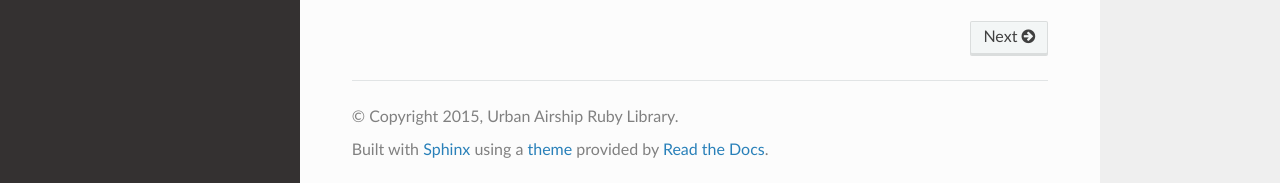
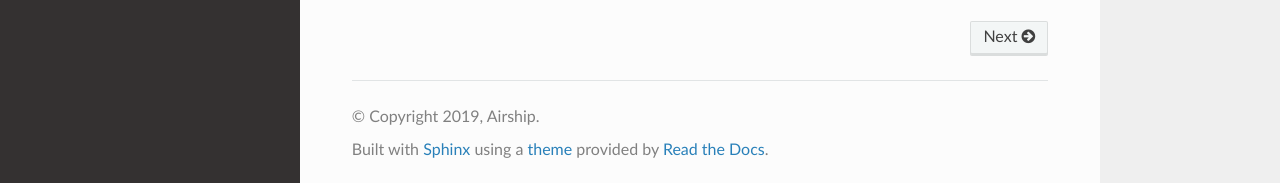
Before and after one commit to urbanairship/ruby-library, a Sphinx documentation site: the page built from docs/index.rst, in a window 1280 px wide and 900 px high, scrolled down 2599 px. Shown: the part 714-897 px from the top of the window. Built offline with Sphinx 7.4.7 and the Read the Docs theme 2.0.0, drawn with Linux system fonts in a browser that asks for light colours; the version number could not be read and is left out; cross-references to code outside the pages are shown as plain code.

Commit message:
render date automatically

```diff
--- a/docs/conf.py
+++ b/docs/conf.py
@@ -50,9 +50,11 @@ source_suffix = '.rst'
 master_doc = 'index'
 
 # General information about the project.
+year = datetime.now().year
 project = u'ruby-library'
-copyright = u'2015, Urban Airship Ruby Library'
-author = u'Urban Airship'
+author = u'Airship'
+copyright = u'%d, %s' % (year, author)
+
 
 # The version info for the project you're documenting, acts as replacement for
 # |version| and |release|, also used in various other places throughout the
```
